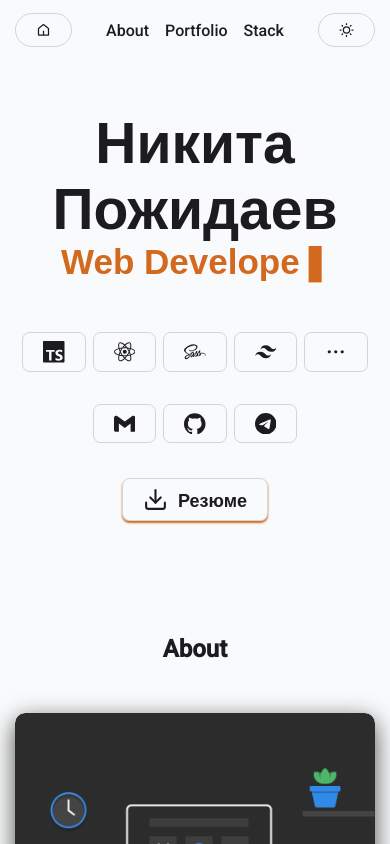
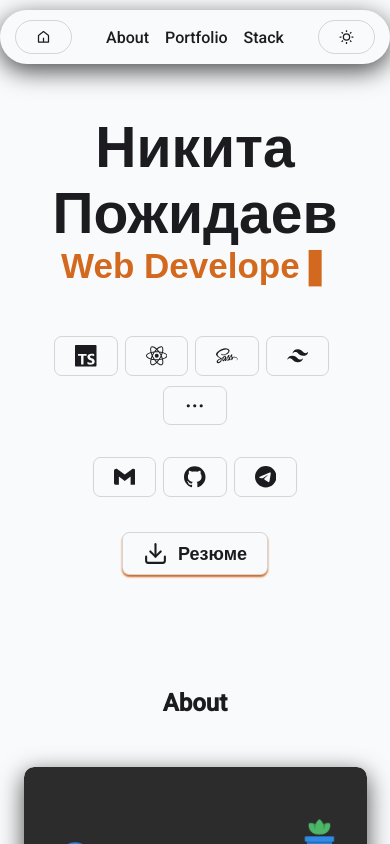
Before and after one commit to Innovavtion/portfolio, a Next.js app: page / in a window 390 px wide. Shown: the top 844 px of the page. Built offline with nearby package versions, Linux system fonts and the light colour scheme.

Commit message:
update: Navbar style & Page style

```diff
--- a/app/globals.scss
+++ b/app/globals.scss
@@ -53,9 +53,3 @@ body {
   --border-color: rgba(255, 255, 255, 0.15);
   --border-hover-color: rgba(255, 255, 255, 0.03);
 }
-
-@media (max-width: 1024px) {
-  body {
-    padding: 0 15px;
-  }
-}
--- /dev/null
+++ b/app/page.module.scss
@@ -0,0 +1,4 @@
+.Content {
+  //Делаем внутрение отступы по бокам у всей страницы
+  padding: 0 23.5px;
+}
--- a/app/page.tsx
+++ b/app/page.tsx
@@ -6,11 +6,11 @@ import Stack from "@/components/Stack/Stack";
 
 export default function Page() {
   return (
-    <>
+    <div className={styles.Content}>
       <Home />
       <About />
       <Portfolio />
       <Stack />
-    </>
+    </div>
   );
 }
--- a/components/Navbar/Navbar.module.scss
+++ b/components/Navbar/Navbar.module.scss
@@ -3,13 +3,22 @@
   display: flex;
   align-items: center;
   justify-content: center;
+
+  margin-top: 35px;
+  position: sticky;
+  top: 0;
+
+  z-index: 2;
 }
 
 .navbar {
-  height: 30px;
   width: 100%;
-  max-width: 1024px;
-  padding: 35px 0;
+  max-width: 1055px;
+  padding: 10px 15px;
+
+  border-radius: 35px;
+  background-color: var(--background-color);
+  box-shadow: 0px 7px 25px rgba(0, 0, 0, 0.7);
 
   display: flex;
   align-items: center;
@@ -45,9 +54,10 @@
 }
 
 @media (max-width: 1024px) {
-  .navbar {
-    padding: 15px 0;
+  .container {
+    margin-top: 10px;
   }
+
   .navbarCenter {
     a {
       font-size: 16px;
```
